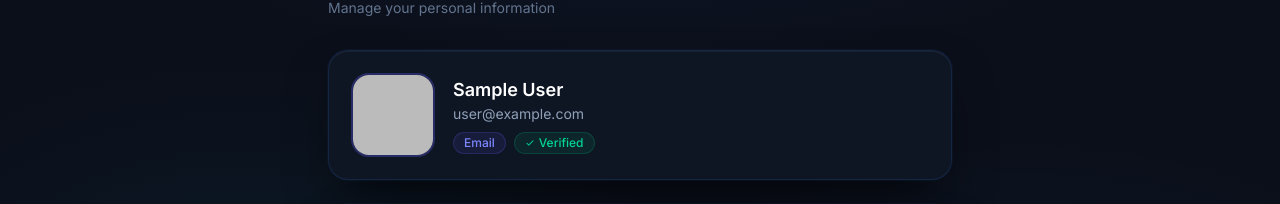
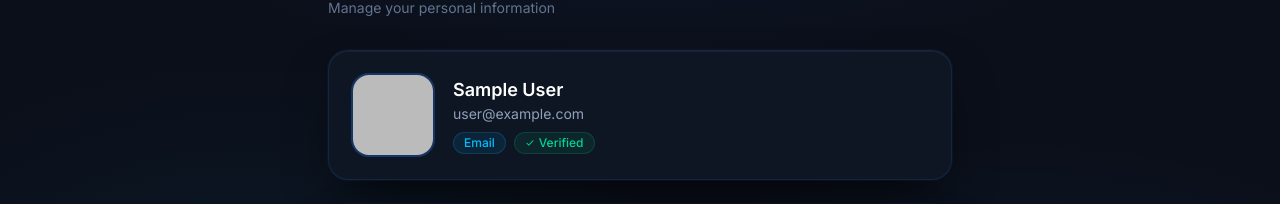
Before and after one commit to YashG1195/auth-vault, a React (Vite) app: page /profile in a window 1280 px wide. Shown: the part 212-416 px from the top of the page. Built offline with nearby package versions, Linux system fonts and the light colour scheme; no server answers; the database is empty; sample sign-in values are in the browser's storage.

Commit message:
fix: update src/pages/Profile.jsx — fix auth errors & blue theme

```diff
--- a/src/pages/Profile.jsx
+++ b/src/pages/Profile.jsx
@@ -9,7 +9,7 @@ export default function Profile() {
   const { currentUser, userProfile, setUserProfile } = useAuth()
 
   const [displayName, setDisplayName] = useState(currentUser?.displayName ?? '')
-  const [status, setStatus] = useState('idle') // idle | saving | success | error
+  const [status, setStatus] = useState('idle')
   const [error, setError] = useState('')
 
   const initials = (currentUser?.displayName || 'U').split(' ').map(w => w[0]).join('').toUpperCase().slice(0, 2)
@@ -21,13 +21,15 @@ export default function Profile() {
     setError('')
     setStatus('saving')
     try {
-      // Update Firebase Auth profile
       await updateProfile(currentUser, { displayName: displayName.trim() })
-      // Update Firestore profile
-      const updated = await updateUserProfile(currentUser.uid, {
-        displayName: displayName.trim(),
-      })
-      setUserProfile(updated)
+      try {
+        const updated = await updateUserProfile(currentUser.uid, {
+          displayName: displayName.trim(),
+        })
+        setUserProfile(updated)
+      } catch (firestoreErr) {
+        console.warn('Firestore profile update failed (non-fatal):', firestoreErr?.code)
+      }
       setStatus('success')
       setTimeout(() => setStatus('idle'), 3000)
     } catch (err) {
@@ -43,7 +45,6 @@ export default function Profile() {
       <Navbar />
 
       <main className="max-w-2xl mx-auto px-4 sm:px-6 pt-10 pb-16">
-        {/* Back link */}
         <Link
           to="/dashboard"
           className="inline-flex items-center gap-2 text-sm text-slate-500 hover:text-slate-300 transition-colors mb-8"
@@ -57,17 +58,16 @@ export default function Profile() {
         <h1 className="text-2xl font-bold text-white mb-1">Your Profile</h1>
         <p className="text-slate-500 text-sm mb-8">Manage your personal information</p>
 
-        {/* Avatar section */}
         <div className="glass-card p-6 mb-6 flex items-center gap-5 animate-fade-in-up">
           <div className="relative shrink-0">
             {currentUser?.photoURL ? (
               <img
                 src={currentUser.photoURL}
                 alt={displayName}
-                className="w-20 h-20 rounded-2xl object-cover ring-2 ring-indigo-500/30"
+                className="w-20 h-20 rounded-2xl object-cover ring-2 ring-blue-500/30"
               />
             ) : (
-              <div className="w-20 h-20 rounded-2xl bg-gradient-to-br from-indigo-500 to-violet-600 flex items-center justify-center text-white text-2xl font-bold">
+              <div className="w-20 h-20 rounded-2xl bg-gradient-to-br from-blue-500 to-sky-400 flex items-center justify-center text-white text-2xl font-bold">
                 {initials}
               </div>
             )}
@@ -81,7 +81,7 @@ export default function Profile() {
                   ? 'bg-blue-500/10 text-blue-400 border-blue-500/20'
                   : provider === 'github.com'
                   ? 'bg-slate-500/10 text-slate-300 border-slate-500/20'
-                  : 'bg-indigo-500/10 text-indigo-400 border-indigo-500/20'
+                  : 'bg-sky-500/10 text-sky-400 border-sky-500/20'
               }`}>
                 {provider === 'google.com' ? 'Google' : provider === 'github.com' ? 'GitHub' : 'Email'}
               </span>
@@ -97,7 +97,6 @@ export default function Profile() {
           </div>
         </div>
 
-        {/* Edit form */}
         <div className="glass-card p-6 animate-fade-in-up" style={{ animationDelay: '0.1s' }}>
           <h2 className="text-base font-semibold text-slate-300 mb-5">Edit Information</h2>
 
@@ -120,7 +119,6 @@ export default function Profile() {
           )}
 
           <form onSubmit={handleSave} className="flex flex-col gap-4">
-            {/* Display Name */}
             <div className="flex flex-col gap-1.5">
               <label htmlFor="profile-name" className="text-sm font-medium text-slate-300">
                 Display name
@@ -135,7 +133,6 @@ export default function Profile() {
               />
             </div>
 
-            {/* Email (read-only) */}
             <div className="flex flex-col gap-1.5">
               <label htmlFor="profile-email" className="text-sm font-medium text-slate-300">
                 Email address
@@ -151,7 +148,6 @@ export default function Profile() {
               />
             </div>
 
-            {/* UID (read-only) */}
             <div className="flex flex-col gap-1.5">
               <label className="text-sm font-medium text-slate-300">Firebase UID</label>
               <p className="auth-input text-slate-600 text-xs font-mono overflow-hidden text-ellipsis opacity-60 cursor-default select-all">
@@ -175,7 +171,6 @@ export default function Profile() {
           </form>
         </div>
 
-        {/* Firestore profile data */}
         {userProfile && (
           <div className="glass-card p-5 mt-6 animate-fade-in-up" style={{ animationDelay: '0.2s' }}>
             <h2 className="text-sm font-semibold text-slate-400 mb-3 flex items-center gap-2">
```
